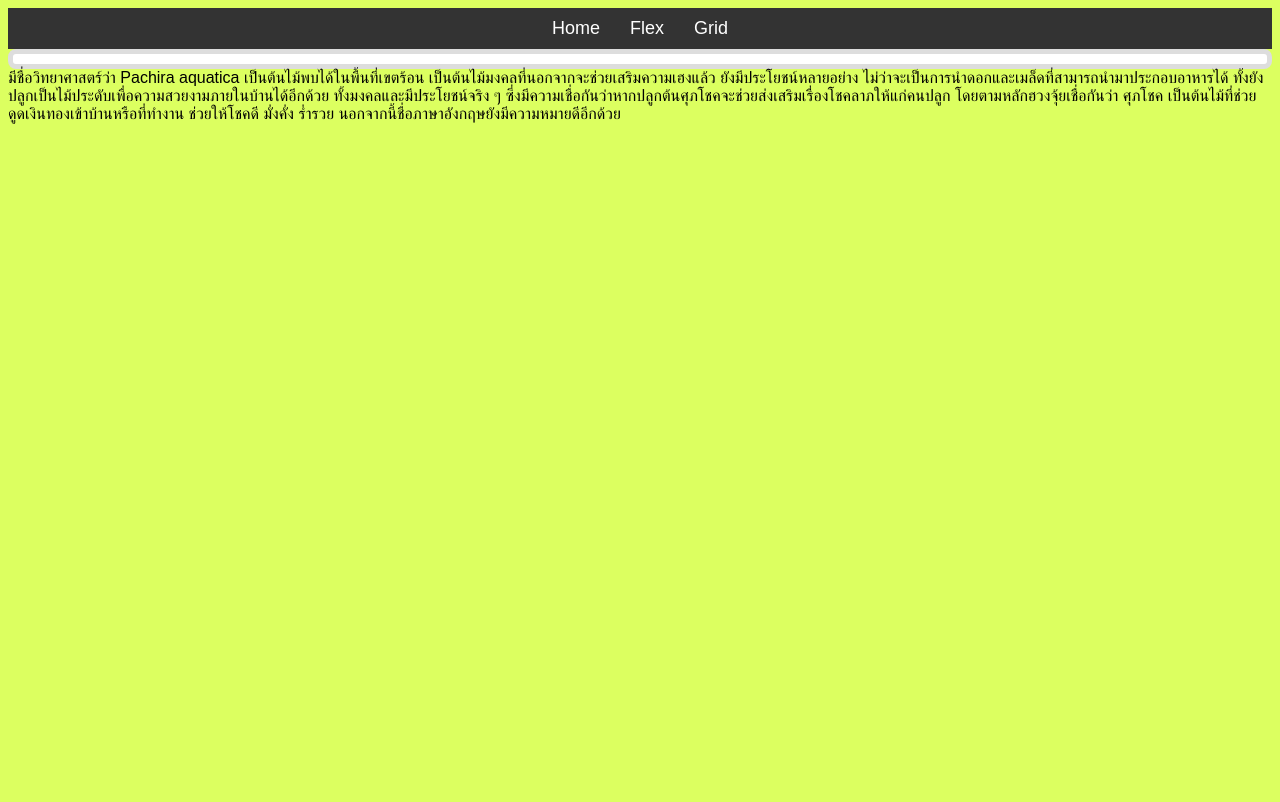
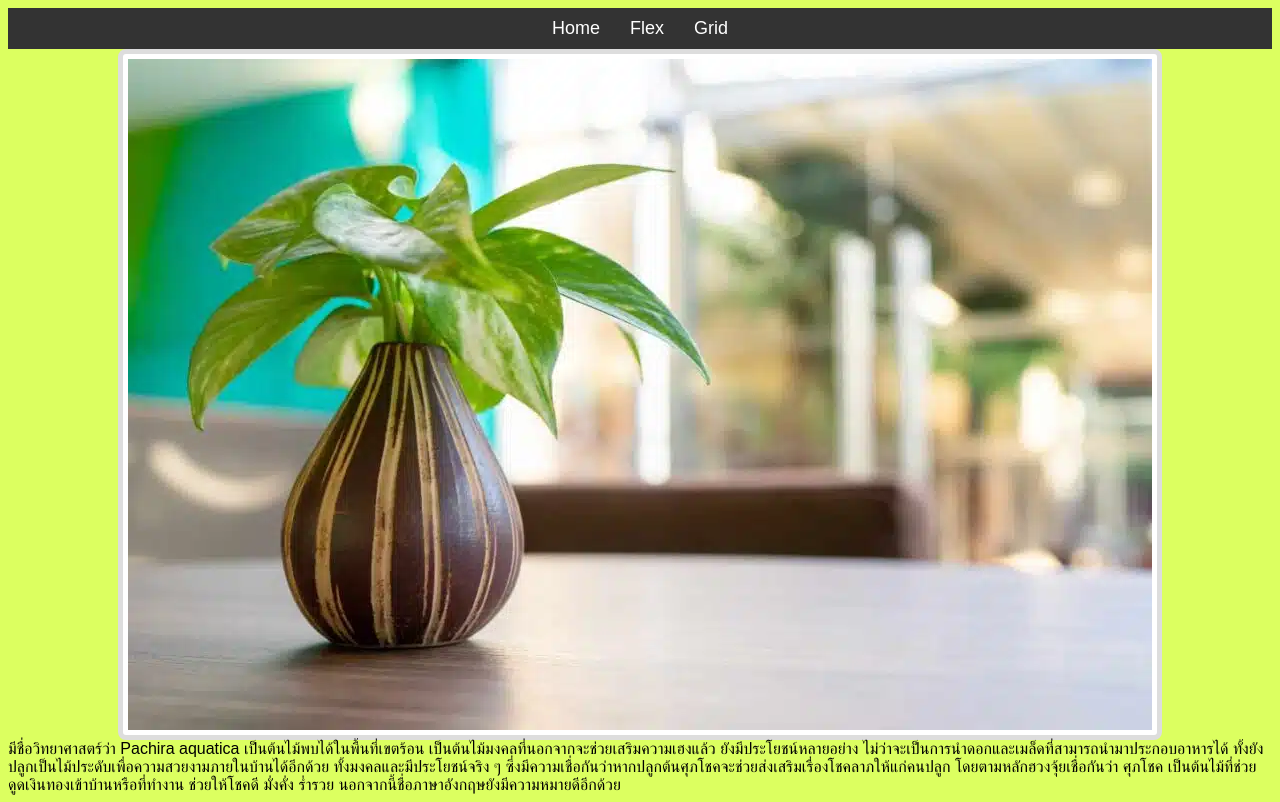
Before and after one commit to hemn1135z/arm.githud.io, a plain HTML site: page 7.html in a window 1280 px wide. Drawn offline with Linux system fonts and the light colour scheme.

Commit message:
Update 7.html

```diff
--- a/7.html
+++ b/7.html
@@ -15,7 +15,7 @@
             <li><a href="index.html">Grid</a></li>
         </ul>
     </nav>
-    <img src="./img/7.jpg" alt="">
+    <img src="7.jpg" alt="">
     มีชื่อวิทยาศาสตร์ว่า Pachira aquatica เป็นต้นไม้พบได้ในพื้นที่เขตร้อน เป็นต้นไม้มงคลที่นอกจากจะช่วยเสริมความเฮงแล้ว ยังมีประโยชน์หลายอย่าง ไม่ว่าจะเป็นการนำดอกและเมล็ดที่สามารถนำมาประกอบอาหารได้ ทั้งยังปลูกเป็นไม้ประดับเพื่อความสวยงามภายในบ้านได้อีกด้วย ทั้งมงคลและมีประโยชน์จริง ๆ ซึ่งมีความเชื่อกันว่าหากปลูกต้นศุภโชคจะช่วยส่งเสริมเรื่องโชคลาภให้แก่คนปลูก โดยตามหลักฮวงจุ้ยเชื่อกันว่า ศุภโชค เป็นต้นไม้ที่ช่วยดูดเงินทองเข้าบ้านหรือที่ทำงาน ช่วยให้โชคดี มั่งคั่ง ร่ำรวย นอกจากนี้ชื่อภาษาอังกฤษยังมีความหมายดีอีกด้วย
 </body>
 </html>
```
